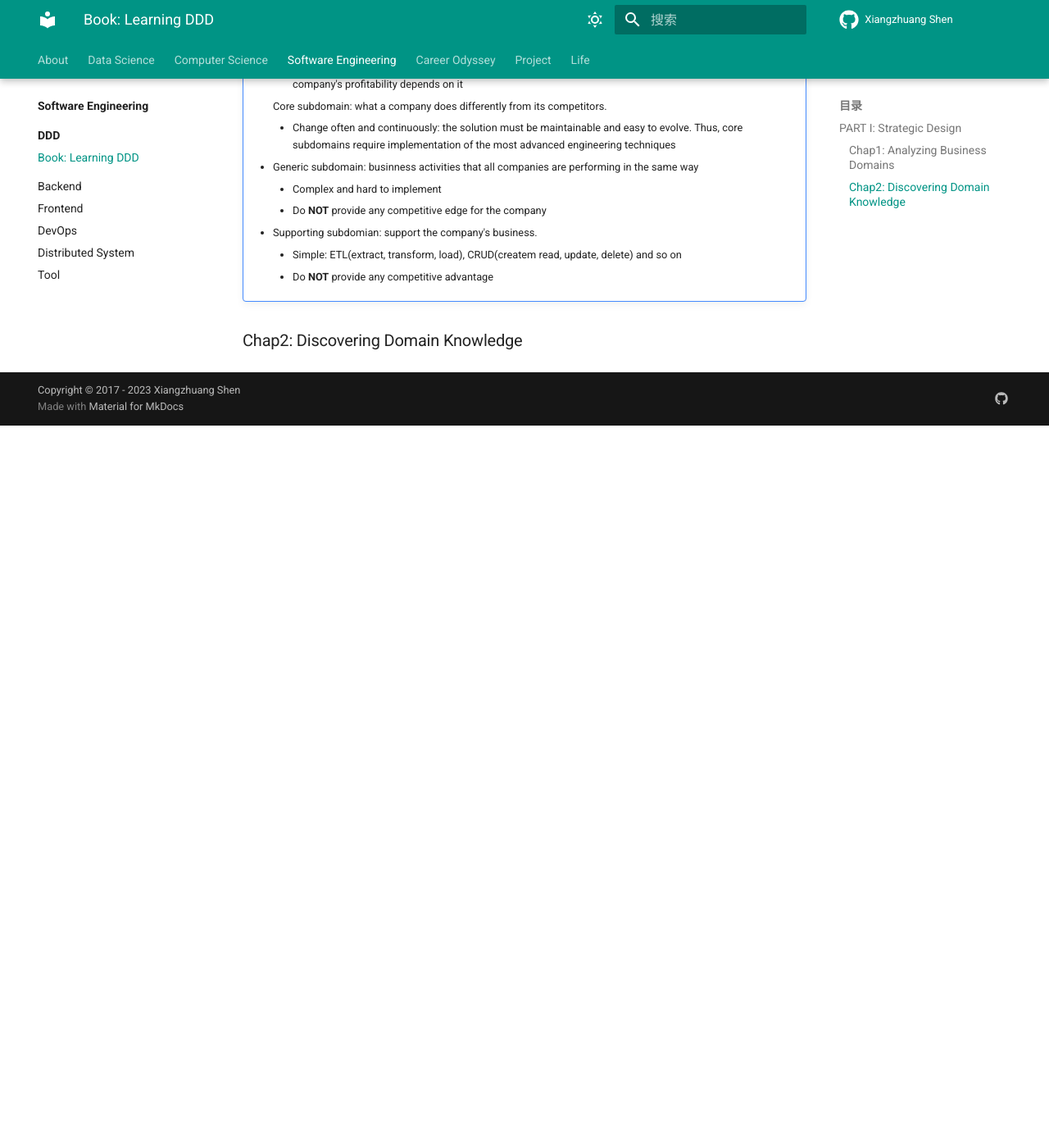
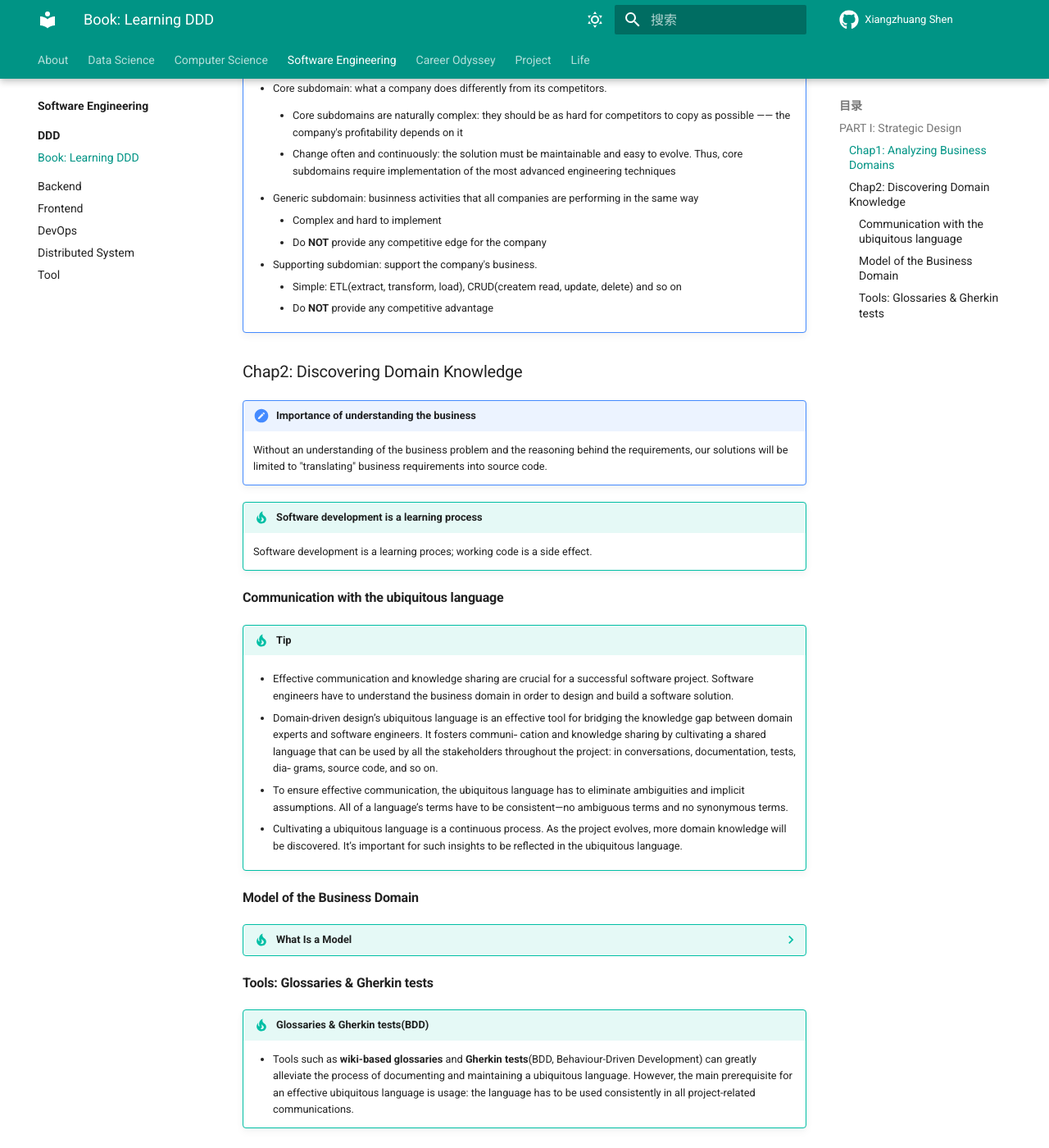
Before and after one commit to shenxiangzhuang/shenxiangzhuang.github.io, an MkDocs documentation site: the page built from docs/se/ddd/learning-ddd.md, in a window 1280 px wide and 1400 px high, scrolled down 1247 px. Shown: the whole window at 82% size. Built offline with MkDocs 1.6.1 and Material for MkDocs 9.7.7, drawn with Linux system fonts in a browser that asks for light colours; comment, search, counter and statistics services are not loaded; before the commit the page ends 1766 px from its top, so only the background shows below that; some of the changed text lies outside the part shown.

Commit message:
Add:ddd-chap2 (#63)

```diff
--- a/docs/se/ddd/learning-ddd.md
+++ b/docs/se/ddd/learning-ddd.md
@@ -1,6 +1,10 @@
 # Book: Learning DDD
 
-*Learning Domain-Driven Design*(猴书)读书笔记
+<center>
+![](https://learning.oreilly.com/library/cover/9781098100124/300w/)
+
+*Learning Domain-Driven Design: Aligning Software Architecture and Business Strategy*
+</center>
 
 
 ## PART I: Strategic Design
@@ -27,6 +31,7 @@
 ???+ "Types of subdomains: Core, Generic, Supporting"
 
     - Core subdomain: what a company does differently from its competitors.
+
         - Core subdomains are naturally complex: they should be
           as hard for competitors to copy as possible —— the company's profitability depends on it
 
@@ -43,3 +48,68 @@
 
 
 ### Chap2: Discovering Domain Knowledge
+
+!!! warn "Importance of understanding the business"
+
+    Without an understanding of the business problem and the reasoning behind the requirements,
+    our solutions will be limited to "translating" business requirements into source code.
+
+
+!!! tip "Software development is a learning process"
+
+    Software development is a learning proces; working code is a side effect.
+
+
+#### Communication with the ubiquitous language
+
+
+!!! tip
+
+    - Effective communication and knowledge sharing are crucial for a successful software
+    project. Software engineers have to understand the business domain in order to
+    design and build a software solution.
+
+    - Domain-driven design’s ubiquitous language is an effective tool for bridging the
+    knowledge gap between domain experts and software engineers. It fosters communi‐
+    cation and knowledge sharing by cultivating a shared language that can be used by all
+    the stakeholders throughout the project: in conversations, documentation, tests, dia‐
+    grams, source code, and so on.
+
+    - To ensure effective communication, the ubiquitous language has to eliminate ambiguities
+    and implicit assumptions. All of a language’s terms have to be consistent—no
+    ambiguous terms and no synonymous terms.
+
+    - Cultivating a ubiquitous language is a continuous process. As the project evolves,
+    more domain knowledge will be discovered. It’s important for such insights to be
+    reflected in the ubiquitous language.
+
+#### Model of the Business Domain
+
+??? tip "What Is a Model"
+
+    - A model is a simplified representation of a thing or phenomenon that intentionally
+      emphasizes certain aspects while ignoring others. Abstraction with a specific use in mind.
+      ——Rebecca Wirfs-Brock
+
+    - A model is not a copy of a real world but a human constract that helps use make sense
+      of real-world systems...An effective model contains only the details needed to fulfill its perpose...
+      A model is intended to solve a problem, and it should provide just enough information for that purpose.
+
+    - All model are wrong, but some are useful.  ——**George Box**
+
+    - In its essence, a model is an abstraction. The notion of abstraction allows us to handle complexity by
+      omitting unnecessary details and leaving only what's needed for solving the probelm at hand.
+
+    - The purpose of abstracting is not to be vague but to create a new semantic level in which one can be
+      absolutely precise.  ——**Edsger W. Dijkstra**
+
+
+#### Tools: Glossaries & Gherkin tests
+
+!!! tip "Glossaries & Gherkin tests(BDD)"
+
+    - Tools such as **wiki-based glossaries** and **Gherkin tests**(BDD, Behaviour-Driven Development)
+    can greatly alleviate the process
+    of documenting and maintaining a ubiquitous language. However, the main prerequisite
+    for an effective ubiquitous language is usage: the language has to be used consistently
+    in all project-related communications.
```
